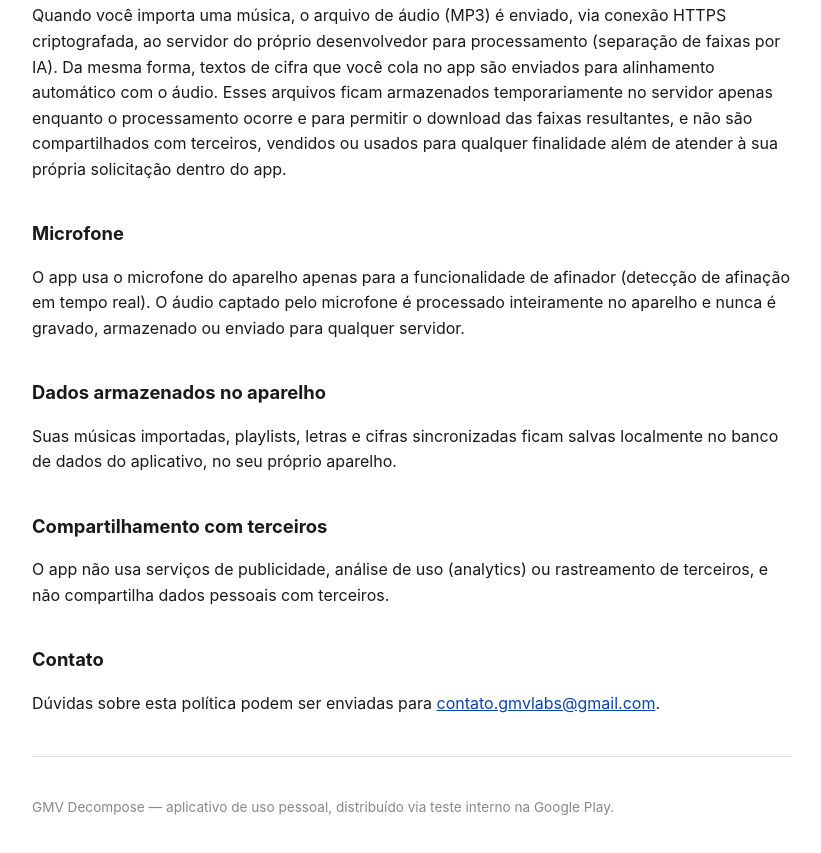
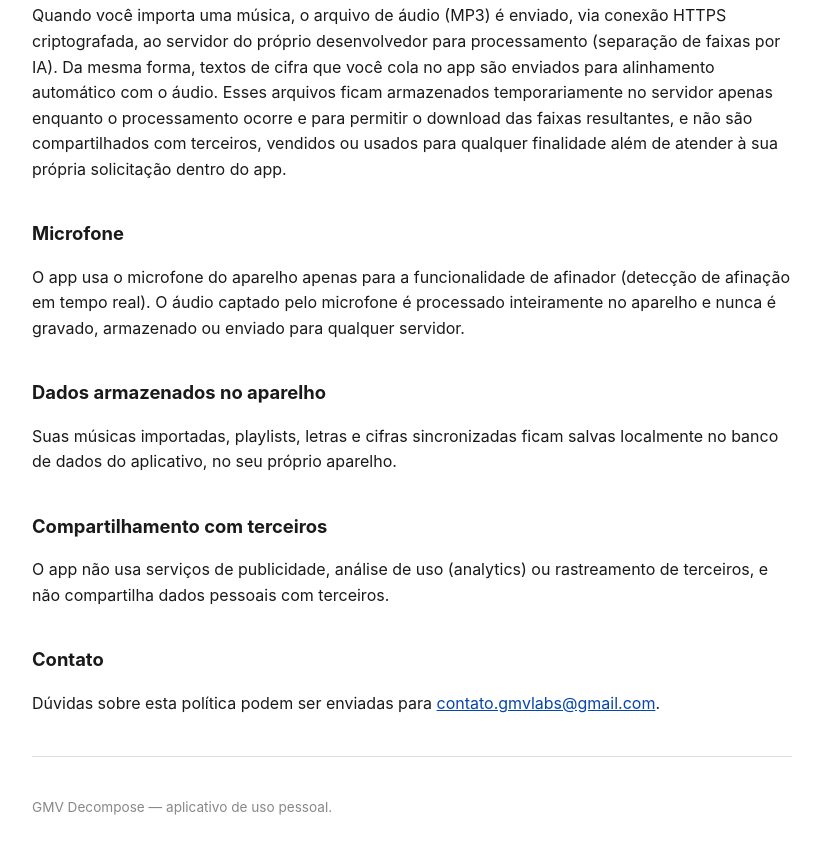
Before and after one commit to geanmv/geanmv.github.io, a plain HTML site: page gmv-decompose/index.html in a window 1280 px wide. Shown: the part 312-1165 px from the top of the page, without its empty margins (228-1049 px from the left). Drawn offline with Linux system fonts and the light colour scheme.

Commit message:
Remove internal-testing reference from footer to avoid staleness after launch

```diff
--- a/gmv-decompose/index.html
+++ b/gmv-decompose/index.html
@@ -64,7 +64,7 @@ terceiros, e não compartilha dados pessoais com terceiros.</p>
 <a href="mailto:contato.gmvlabs@gmail.com">contato.gmvlabs@gmail.com</a>.</p>
 
 <hr>
-<p style="color:#888; font-size:0.85rem;">GMV Decompose — aplicativo de uso pessoal, distribuído via teste interno na Google Play.</p>
+<p style="color:#888; font-size:0.85rem;">GMV Decompose — aplicativo de uso pessoal.</p>
 
 </body>
 </html>
```
